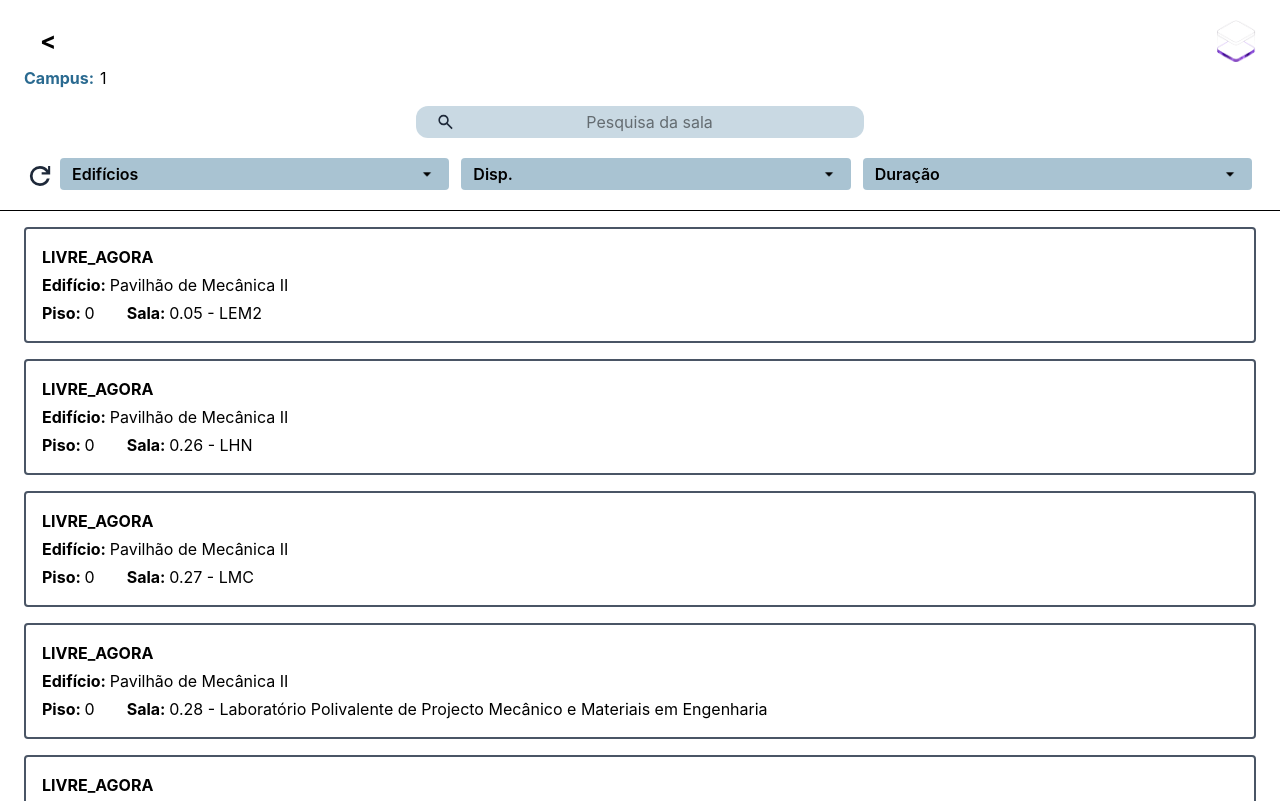
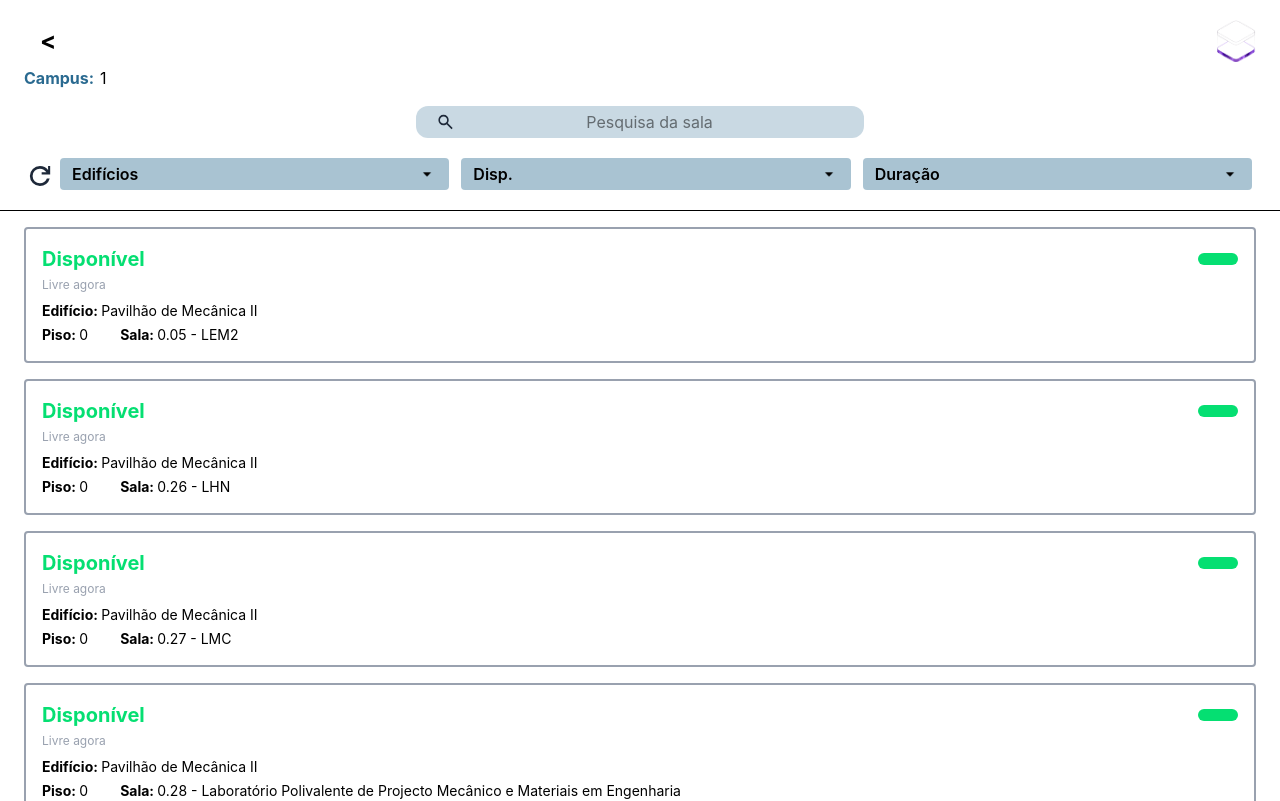
Before and after one commit to franciscof2007/FrontEnd_Spotter, a React (Vite) app: page /1 in a window 1280 px wide. Shown: the top 801 px of the page. Built offline with nearby package versions, Linux system fonts and the light colour scheme.

Commit message:
CartaoSala com 4 estados disponibilidade

```diff
--- a/package.json
+++ b/package.json
@@ -10,7 +10,7 @@
     "preview": "vite preview"
   },
   "dependencies": {
-    "@tailwindcss/vite": "^4.3.2",
+    "@tailwindcss/vite": "^4.3.3",
     "axios": "^1.18.1",
     "react": "^19.2.7",
     "react-dom": "^19.2.7",
@@ -28,7 +28,7 @@
     "eslint-plugin-react-refresh": "^0.5.3",
     "globals": "^17.7.0",
     "postcss": "^8.5.16",
-    "tailwindcss": "^4.3.2",
+    "tailwindcss": "^4.3.3",
     "vite": "^8.1.1"
   }
 }
--- a/src/Componentes/CartaoSala.jsx
+++ b/src/Componentes/CartaoSala.jsx
@@ -1,12 +1,50 @@
-function CartaoSala({ disponibilidade, edificio, piso, sala }){
-    return(
+function CartaoSala({ disponibilidade, edificio, piso, sala, horaInicio, horaFim }){
 
-        <div className="border-2 border-gray-600 rounded p-4 bg-white cursor-pointer">
+    let textoStatus = "Incerto";
+    let corTexto = "text-gray-500"
+    let corFaixa = "bg-gray-500";
+    let subtexto = "Informação indisponível";
 
-            <div className="font-bold">{disponibilidade}</div>
-            <div className="mt-1">
+    // Normalizar a string para evitar problemas com maiúsculas/minúsculas
+    const statusLower = disponibilidade?.toLowerCase() || "";
 
+    if (statusLower.includes("disponivel") || statusLower.includes("livre_agora") || statusLower === "disponível") {
+        textoStatus = "Disponível";
+        corTexto = "text-green-400";
+        corFaixa = "bg-green-400";
+        subtexto = horaFim ? `Livre agora até às ${horaFim}` : "Livre agora";
+
+    } else if (statusLower.includes("breve")) {
+        textoStatus = "Disponível em breve";
+        corTexto = "text-amber-500";
+        corFaixa = "bg-amber-500";
+        subtexto = (horaInicio && horaFim) ? `Livre das ${horaInicio} às ${horaFim}` : "Livre em breve";
+
+
+    } else if (statusLower.includes("ocupad")) {
+        textoStatus = "Ocupada";
+        corTexto = "text-red-900";
+        corFaixa = "bg-red-900";
+        subtexto = horaFim ? `Ocupada até às ${horaFim}` : "Ocupada neste momento";
+    }
+
+    return (
+        <div className="border-2 border-gray-400 rounded p-4 bg-white cursor-pointer">
+            <div className="flex justify-between items-center mb-1">
+                <span className={`font-bold text-xl ${corTexto}`}>
+                 {textoStatus}
+        </span>
+        <span className={`w-10 h-3 rounded-full ${corFaixa}`}></span>
+      </div>
+
+      <p className="text-xs text-gray-400 mb-2 mt-0.5">
+        {subtexto}
+      </p>
+
+
+      <div className="mt-2 text-sm">
         <div className="mb-1">
+
         <span className="font-bold">Edifício: </span>
         {edificio}
     </div>
--- a/src/Componentes/EscolhaCampus.jsx
+++ b/src/Componentes/EscolhaCampus.jsx
@@ -22,12 +22,12 @@ function EscolhaCampus(){
         </button>
     );
     return(
-        <div className="flex flex-col items-center p-8 min-h-screen">
+        <div className="flex flex-col items-center pt-16 p-8 min-h-screen">
             <img src={logo} alt="logotipo" className="h-10 w-10"/>
             <h1 className="text-3xl mb-12 mt-5 text-center">
                 Qual é o teu Campus?
             </h1>
-            <div className="flex flex-col gap-4 w-full">
+            <div className="flex flex-col mt-16 gap-4 w-full">
                 <CampusOpcao nome="Alameda" imagem={imgalameda}/>
                 <CampusOpcao nome="TagusPark" imagem={imgtagus}/>
             </div>
--- a/src/Componentes/Salas.jsx
+++ b/src/Componentes/Salas.jsx
@@ -44,6 +44,8 @@ function Salas(){
                             edificio={sala.building_name}
                             piso={sala.floor}
                             sala={sala.name}
+                            horaInicio={sala.from}
+                            horaFim={sala.until}
 
                     />
                 ))}
```
Lines whose indentation alone changed are shown as unchanged.
